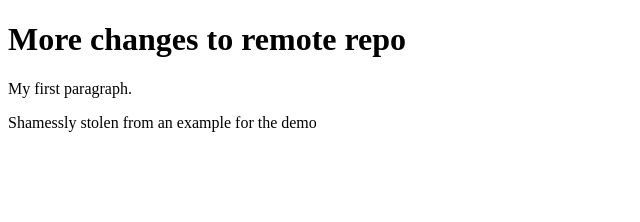
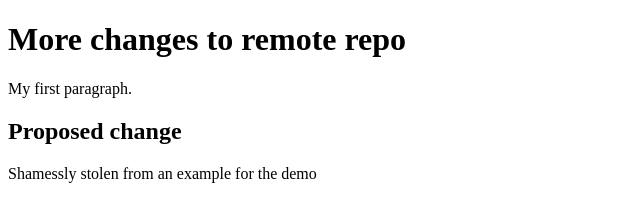
Before and after one commit to legio314/TestRepo-PleaseIgnore, a plain HTML site: page web/index.html in a window 1280 px wide. Shown: the whole page, without its empty margins (0-640 px from the left). Drawn offline with Linux system fonts and the light colour scheme.

Commit message:
proposed change

```diff
--- a/index.html
+++ b/web/index.html
@@ -4,7 +4,7 @@
 
 <h1>More changes to remote repo</h1>
 <p>My first paragraph.</p>
-
+<h2>Proposed change</h2>
 <footer>Shamessly stolen from an example for the demo</footer>
 </body>
 </html>
```
